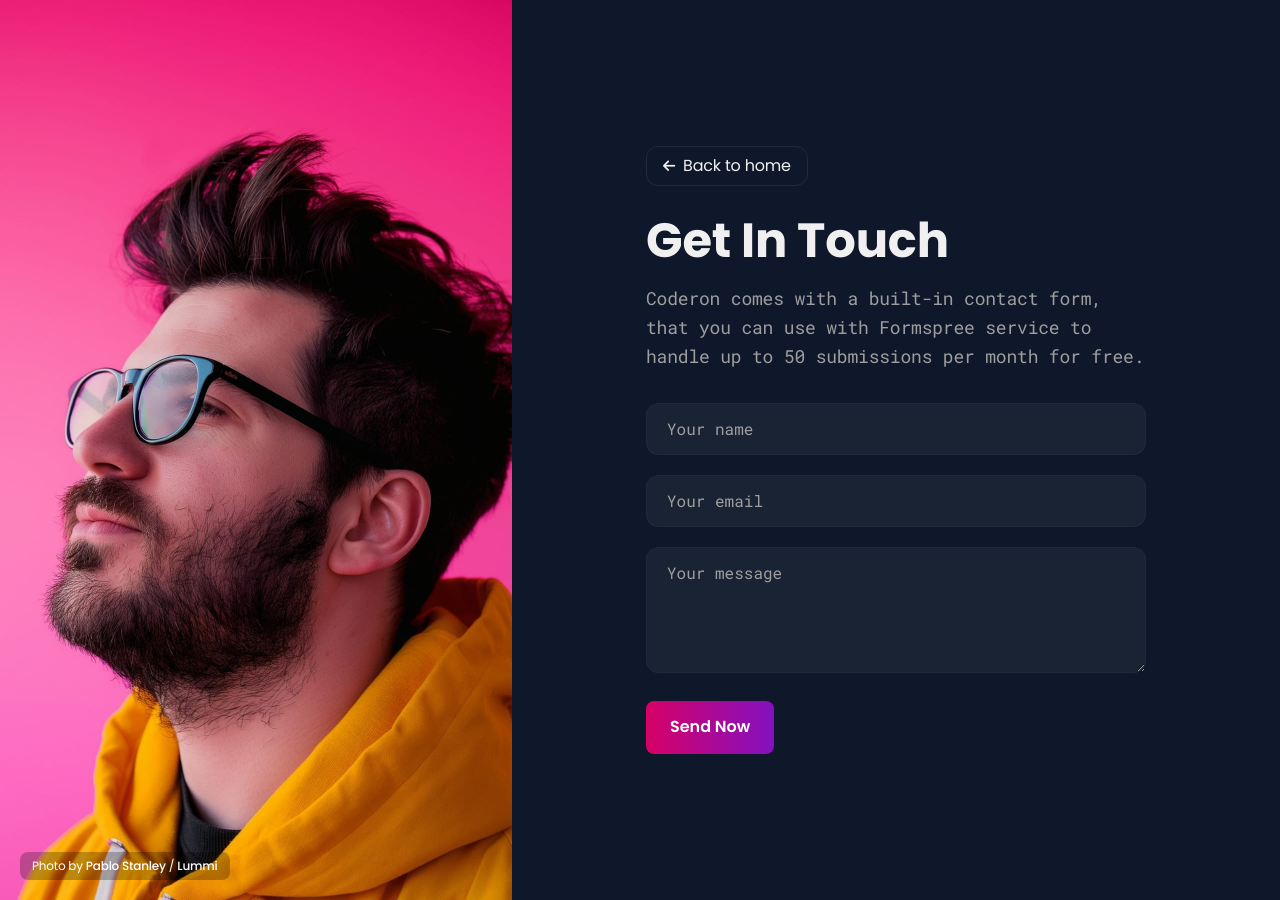
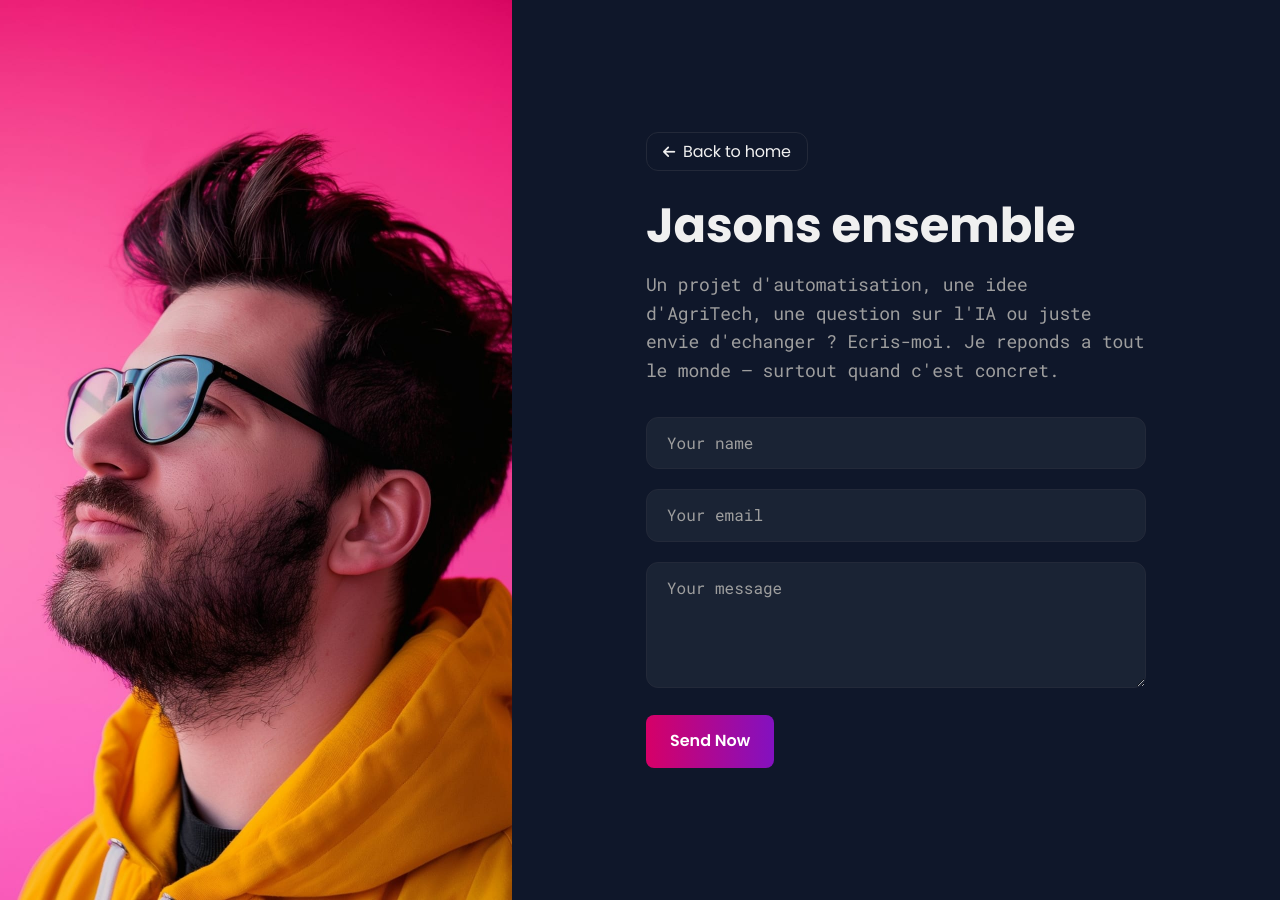
Before and after one commit to boreal42/boreal42.github.io, a Jekyll site: the page built from _pages/contact.md, in a window 1280 px wide. Built offline with Jekyll 4.4.1, drawn with Linux system fonts in a browser that asks for light colours.

Commit message:
Update contact page title and description for clarity and relevance

```diff
--- a/_pages/contact.md
+++ b/_pages/contact.md
@@ -1,8 +1,7 @@
 ---
 layout: contact
-title: Get In Touch
-description: Coderon comes with a built-in contact form, that you can use with Formspree service to handle up to 50 submissions per month for free.
+title: Jasons ensemble
+description: "Un projet d'automatisation, une idee d'AgriTech, une question sur l'IA ou juste envie d'echanger ? Ecris-moi. Je reponds a tout le monde — surtout quand c'est concret."
 permalink: /contact/
 image: '/images/40.jpg'
-image_caption: 'Photo by [Pablo Stanley](https://www.lummi.ai/creator/pablostanley) / [Lummi](https://www.lummi.ai/)'
 ---
```
